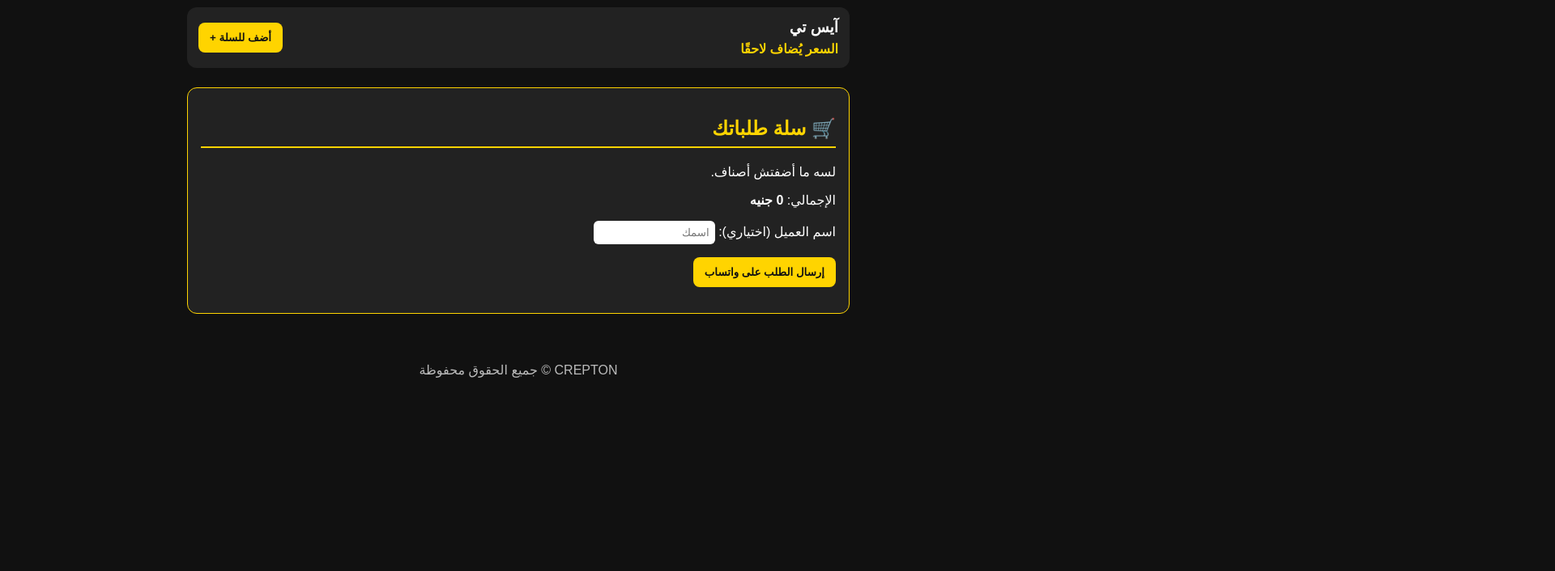
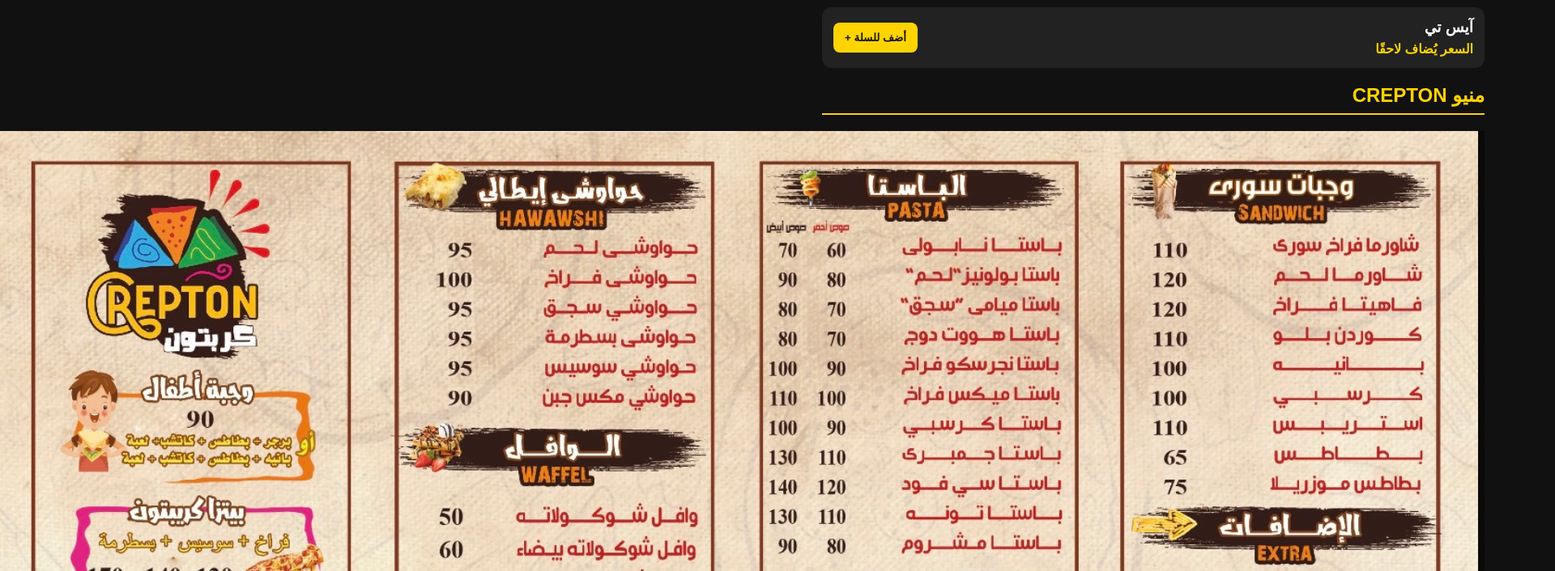
Before and after one commit to 6fjbf9myf2-hash/CREPTON-, a plain HTML site: page index.html in a window 1280 px wide. Shown: the part 2094-2800 px from the top of the page at 81% size, 1920 px wide, since content can reach past the window. Before the commit the page ends 2581 px from the top, so only its background shows below. Drawn offline with Linux system fonts and the light colour scheme.

Commit message:
Update index.html

```diff
--- a/index.html
+++ b/index.html
@@ -36,6 +36,12 @@
 </nav>
 <main>
 <div id="menu"></div>
+<div class="menu-photos">
+  <h2>منيو CREPTON</h2>
+  <img src="IMG_5416.jpeg" alt="منيو كريبتون">
+  <img src="760da97f-cda6-4415-a7ca-49b8a3202ec3.jpeg" alt="صور منيو كريبتون">
+</div>
+
 <section class="cart" id="cart">
 <h2>🛒 سلة طلباتك</h2>
 <div id="cart-items">لسه ما أضفتش أصناف.</div>
```
